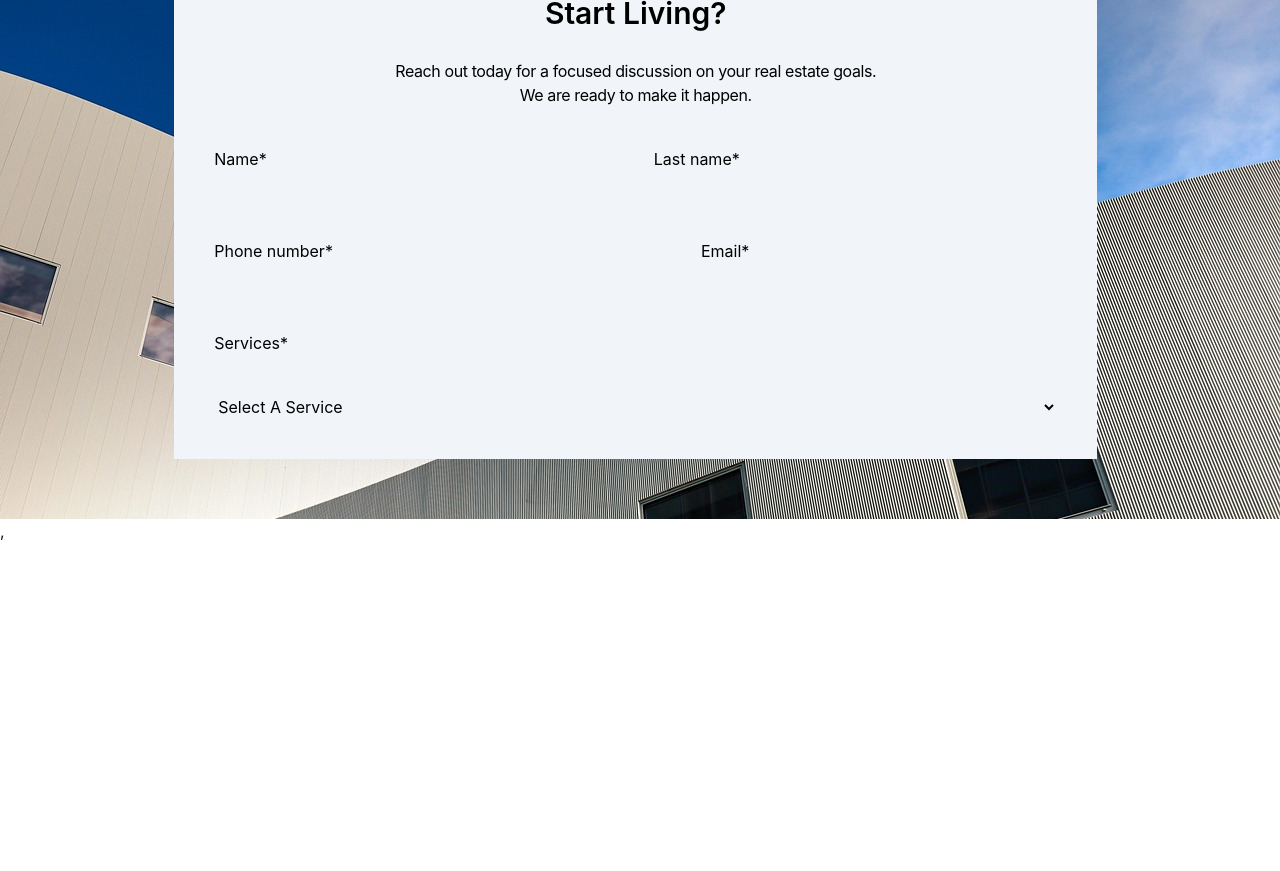
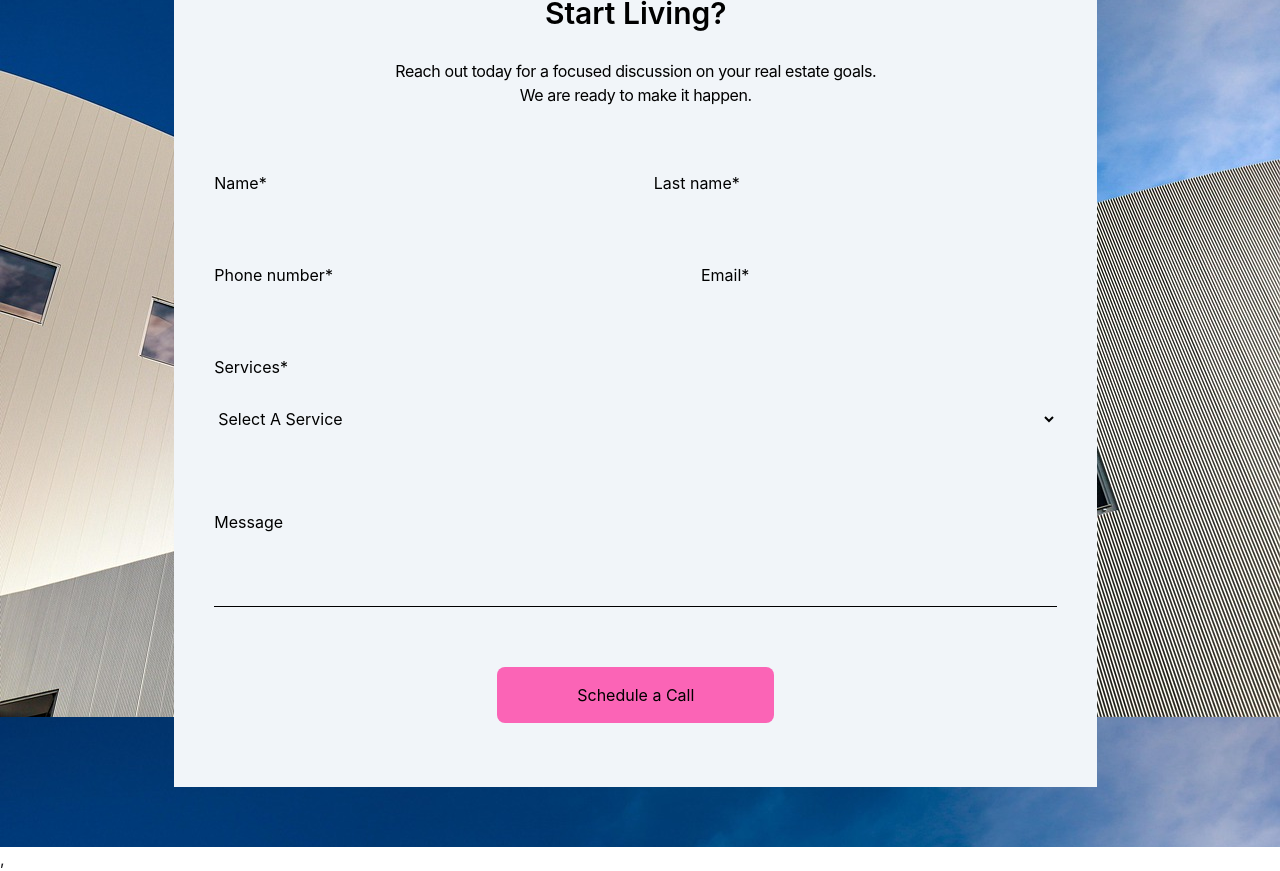
Before and after one commit to acquah-forever/my-realEstate, a React (Vite) app: page / in a window 1280 px wide. Shown: the part 6960-7831 px from the top of the page. Before the commit the page ends 7503 px from the top, so only its background shows below. Built offline with nearby package versions, Linux system fonts and the light colour scheme.

Commit message:
finalised Form.jsx design

```diff
--- a/src/components/Form.jsx
+++ b/src/components/Form.jsx
@@ -11,7 +11,7 @@ const Form = () => {
                     <p className='text-center tracking-tight'>Reach out today for a focused discussion on your real estate goals.</p>
                     <p className='text-center tracking-tight'>We are ready to make it happen.</p>
                 </div>
-                <label>
+                <label className='p-3'>
                     <div className='flex space-x-15 justify-between items-center mb-17'>
                         <h1>Name*</h1>
                         <input className='outline-none' type="text" />
@@ -24,15 +24,21 @@ const Form = () => {
                         <h1>Email*</h1>
                         <input className='outline-none' type="email" />
                     </div>
-                    <h1 className='mb-10'>Services*</h1>
-                    <select className='w-full' name='service'>
+                    <h1 className='mb-7'>Services*</h1>
+                    <select className='w-full mb-20' name='service'>
                         <option value="">Select A Service</option>
                         <option value="Selling">Selling</option>
                         <option value="Buying">Buying</option>
                         <option value="Investing">Investing</option>
                         <option value="Leasing">Leasing</option>
-
                     </select>
+                    <div className='mb-15'>
+                        <h1 className='mb-12'>Message</h1>
+                        <input className='border-b outline-none w-full' type="text" />
+                    </div>
+                    <div className='flex justify-center'>
+                        <button className='bg-pink-400 px-20 py-4 rounded-lg cursor-pointer'>Schedule a Call</button>
+                    </div>
                 </label>
             </form>s
         </div>
--- a/src/components/Home.jsx
+++ b/src/components/Home.jsx
@@ -62,7 +62,7 @@ const Home = () => {
           />
         ))}
       </div>
-      <div>
+      <div className='min-h-screen'>
         <Form />
       </div>
 
```
